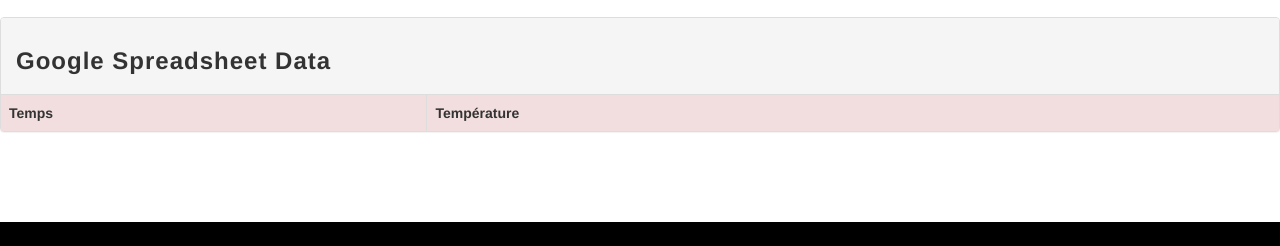
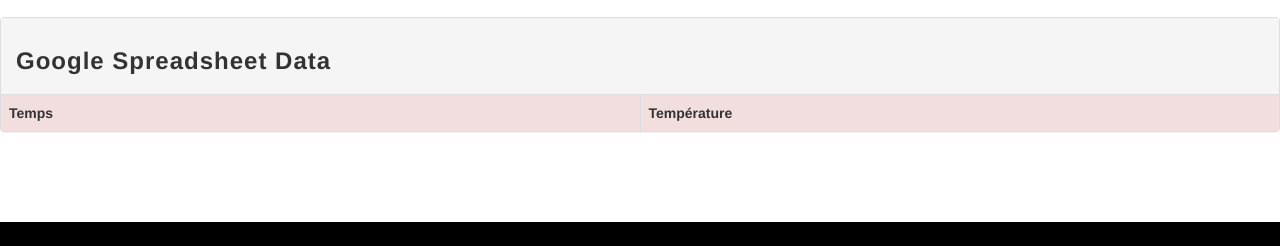
Before and after one commit to lhancisse/Anex, a plain HTML site: page temperature/index.html in a window 1280 px wide. Shown: the part 53-299 px from the top of the page. Drawn offline with nearby package versions, Linux system fonts and the light colour scheme; no server answers.

Commit message:
ajustements

```diff
--- a/temperature/index.html
+++ b/temperature/index.html
@@ -117,16 +117,16 @@
   <table id='mytable' class="table table-responsive table-bordered table-striped">
     <thead>
       <tr class="danger">
-        <th width="15%">Temps</th>
-        <th width="30%">Température</th>
+        <th width="10%">Temps</th>
+        <th width="10%">Température</th>
       </tr>
     </thead>
       </table>
 </div>
 
-
 <div class="spacer"></div>
 
+<!--footer-->
 <div id="footer">
   <div class="container">
     <div class="row">
```
